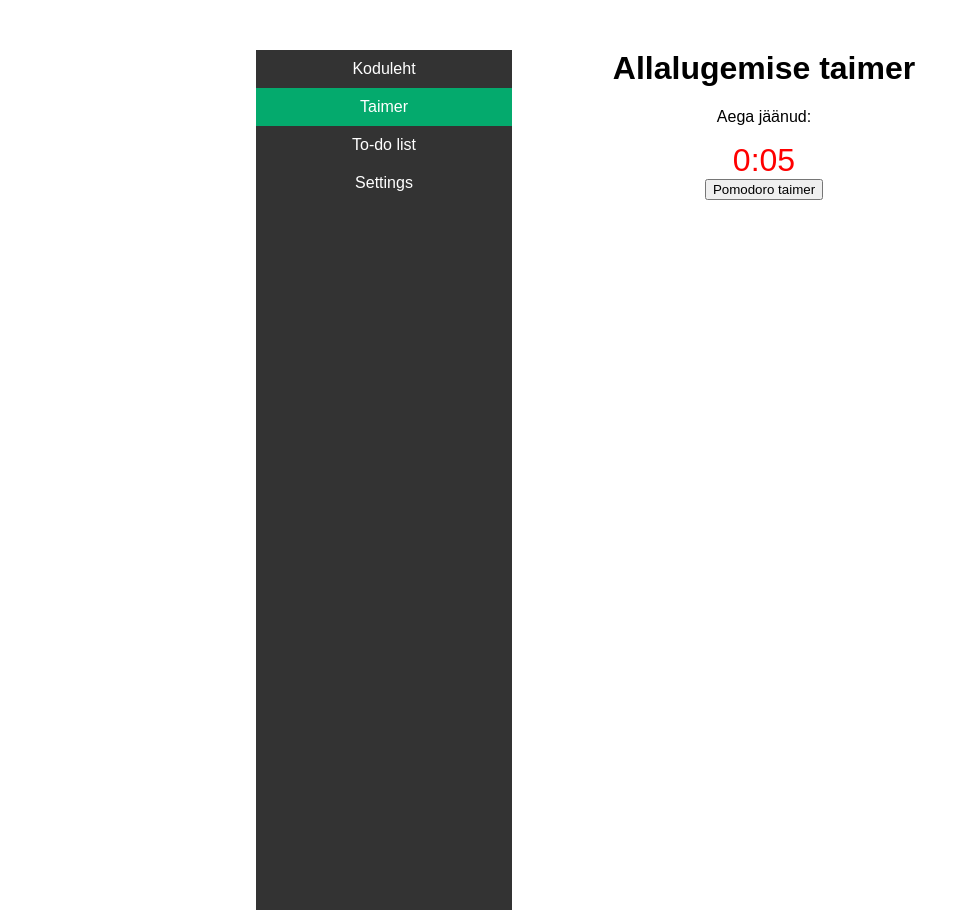
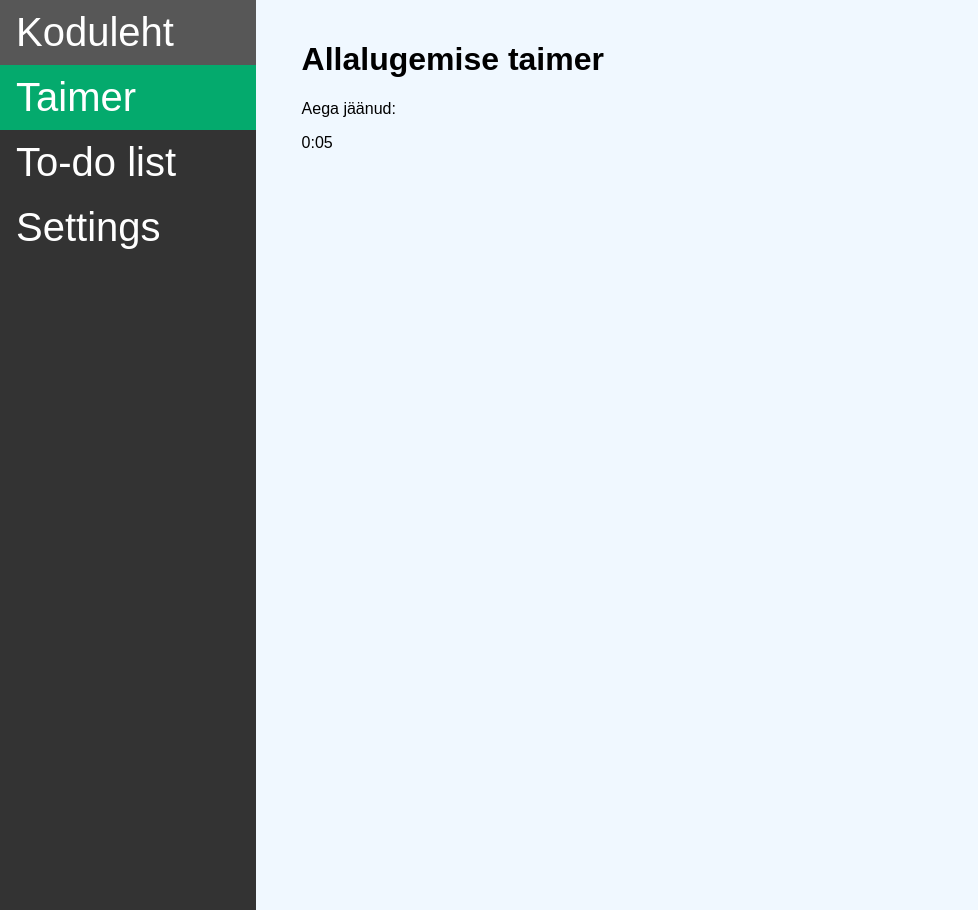
Before and after one commit to Vahvl/produdoro3, a Flask app: page /pomodoro in a window 1280 px wide. Shown: the whole page, without its empty margins (0-978 px from the left). Run offline with Flask 3, Linux system fonts and the light colour scheme.

Commit message:
Parandatud sidebar kõigil

```diff
--- a/templates/index.html
+++ b/templates/index.html
@@ -30,6 +30,7 @@
             color: white;
             padding: 10px 16px;
             text-decoration: none;
+            font-size: 40px;
         }
         li a.active {
             background-color: #04AA6D;
--- a/templates/pomodoro.html
+++ b/templates/pomodoro.html
@@ -7,15 +7,14 @@
     <style>
         body {
             font-family: Arial, sans-serif;
-            text-align: center;
-            margin-top: 50px;
-            margin-left: 20%; /* Adjust content to align with sidebar */
+            margin: 0;
+            padding: 0;
+            background-color: #f0f8ff; /* Light blue background */
         }
-        #timer {
-            font-size: 2em;
-            color: red;
+        .content {
+            margin-left: 22%; /* Adjusted for sidebar */
+            padding: 20px;
         }
-
         ul {
             list-style-type: none;
             margin: 0;
@@ -25,42 +24,36 @@
             position: fixed;
             height: 100%;
             overflow: auto;
-            z-index: 1; /* Ensure it doesn't overlap content */
         }
-
         li a {
             display: block;
             color: white;
             padding: 10px 16px;
             text-decoration: none;
+            font-size: 40px;
         }
-
         li a.active {
             background-color: #04AA6D;
             color: white;
         }
-
         li a:hover:not(.active) {
             background-color: #575757;
             color: white;
         }
     </style>
-    <div class="content">
-        {% block content %}{% endblock %}
-    </div>
 </head>
 <body>
-
     <ul>
         <li><a class="index" href="/">Koduleht</a></li>
         <li><a href="pomodoro" class="active">Taimer</a></li>
         <li><a href="todolist">To-do list</a></li>
         <li><a href="settings">Settings</a></li>
     </ul>
-
-    <h1>Allalugemise taimer</h1>
-    <p>Aega jäänud:</p>
-    <div id="timer">0:10</div>  <!-- Algne aeg 10 sekundit -->
+    <div class="content">
+        <h1>Allalugemise taimer</h1>
+        <p>Aega jäänud:</p>
+        <div id="timer">0:10</div>  <!-- Algne aeg 10 sekundit -->
+    </div>
 
     <script>
         let timeLeft = 10;  // Sekundites
@@ -81,8 +74,6 @@
 
         const timerInterval = setInterval(updateTimer, 1000);
     </script>
-    <a href="{{url_for('pomodoro')}}">
-        <button>Pomodoro taimer</button>
-    </a>
+
 </body>
 </html>
--- a/templates/todolist.html
+++ b/templates/todolist.html
@@ -54,6 +54,7 @@
             color: white;
             padding: 10px 16px;
             text-decoration: none;
+            font-size: 40px;
         }
         li a.active {
             background-color: #04AA6D;
```
Also changed, not shown: templates/settings.html (+7 -12 lines).
